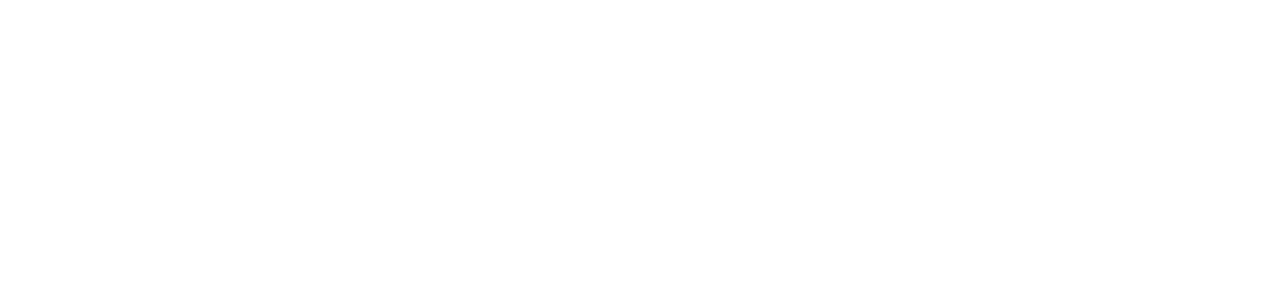
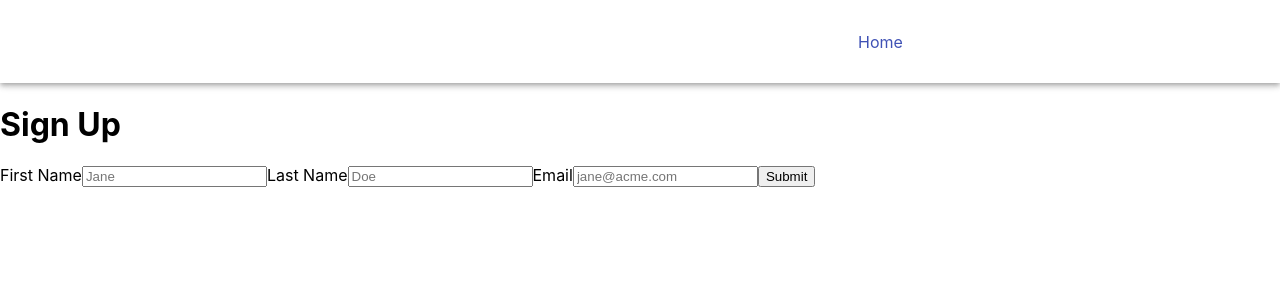
Before and after one commit to mattchx/sm-comm, a React (Create React App) app: page / in a window 1280 px wide. Shown: the top 300 px of the page. Built offline with nearby package versions, Linux system fonts and the light colour scheme.

Commit message:
added dep - formik, material-ui

```diff
--- a/package.json
+++ b/package.json
@@ -3,9 +3,12 @@
   "version": "0.1.0",
   "private": true,
   "dependencies": {
+    "@material-ui/core": "^4.11.3",
+    "@material-ui/icons": "^4.11.2",
     "@testing-library/jest-dom": "^5.11.4",
     "@testing-library/react": "^11.1.0",
     "@testing-library/user-event": "^12.1.10",
+    "formik": "^2.2.6",
     "react": "^17.0.2",
     "react-dom": "^17.0.2",
     "react-scripts": "4.0.3",
--- a/src/App.js
+++ b/src/App.js
@@ -1,9 +1,11 @@
+import Home from './pages/Home'
+
+//"@material-ui/icons";
 
 function App() {
   return (
     <div className="App">
-
-
+        <Home/>
     </div>
   );
 }
--- /dev/null
+++ b/src/components/Header.js
@@ -0,0 +1,82 @@
+import React, { useState, useEffect } from "react";
+import { makeStyles } from "@material-ui/core/styles";
+import AppBar from "@material-ui/core/AppBar";
+import Toolbar from "@material-ui/core/Toolbar";
+import Link from "@material-ui/core/Link";
+import Box from "@material-ui/core/Box";
+
+//NEW Desktop NavBar
+import Grid from "@material-ui/core/Grid";
+
+const useStyles = makeStyles({
+  header: {
+    backgroundColor: "white",
+    flexGrow: 1,
+    padding: "0.6rem 3rem",
+  },
+  title: {
+    flexGrow: 1,
+  },
+  linkGrid: {
+    width: 350,
+  },
+  profile: {
+    "&:hover": {
+      opacity: 0.8,
+    },
+  },
+  drawerContainer: {
+    padding: "30px 30px",
+  },
+});
+
+export default function Header() {
+  const classes = useStyles();
+
+  // DESKTOP SETUP
+  const Content = () => {
+    return (
+      <Toolbar>
+        <Grid
+          container
+          direction="row"
+          justify="space-between"
+          alignItems="center"
+        >
+          <Grid item>
+            Logo
+          </Grid>
+          <Grid item className={classes.linkGrid}>
+            <Grid
+              container
+              direction="row"
+              justify="space-between"
+              alignItems="center"
+            >
+              <Link>Home</Link>
+              <Box
+                display="flex"
+                justifyContent="space-between"
+                alignItems="center"
+                classes={classes.profileBox}
+                style={{ width: 130 }}
+              >
+                <p>Profile Photo</p>
+              </Box>
+            </Grid>
+          </Grid>
+        </Grid>
+      </Toolbar>
+    );
+  };
+
+
+
+  return (
+    <header>
+      <AppBar className={classes.header} position="static">
+        <Content/>
+      </AppBar>
+    </header>
+  );
+}
--- /dev/null
+++ b/src/components/PageForm.js
@@ -0,0 +1,40 @@
+import { Formik, Field, Form } from 'formik';
+
+const PageForm = () => (
+  <div>
+    <h1>Sign Up</h1>
+    <Formik
+      initialValues={{
+        firstName: '',
+        lastName: '',
+        email: '',
+      }}
+      onSubmit={async (values) => {
+        await new Promise((r) => setTimeout(r, 500));
+        alert(JSON.stringify(values, null, 2));
+      }}
+    >
+      <Form>
+        <label htmlFor="firstName">First Name</label>
+        <Field id="firstName" name="firstName" placeholder="Jane" />
+
+        <label htmlFor="lastName">Last Name</label>
+        <Field id="lastName" name="lastName" placeholder="Doe" />
+
+        <label htmlFor="email">Email</label>
+        <Field
+          id="email"
+          name="email"
+          placeholder="jane@acme.com"
+          type="email"
+        />
+        <button type="submit">Submit</button>
+      </Form>
+    </Formik>
+  </div>
+);
+
+
+
+
+export default PageForm
--- /dev/null
+++ b/src/pages/Home.js
@@ -0,0 +1,14 @@
+import React from 'react'
+import PageForm from '../components/PageForm'
+import Header from '../components/Header'
+
+function Home() {
+    return (
+        <div>
+            <Header/>
+            <PageForm/>
+        </div>
+    )
+}
+
+export default Home
```
Also changed, not shown: 1 other file (tests, documents, lock files or other folders).
